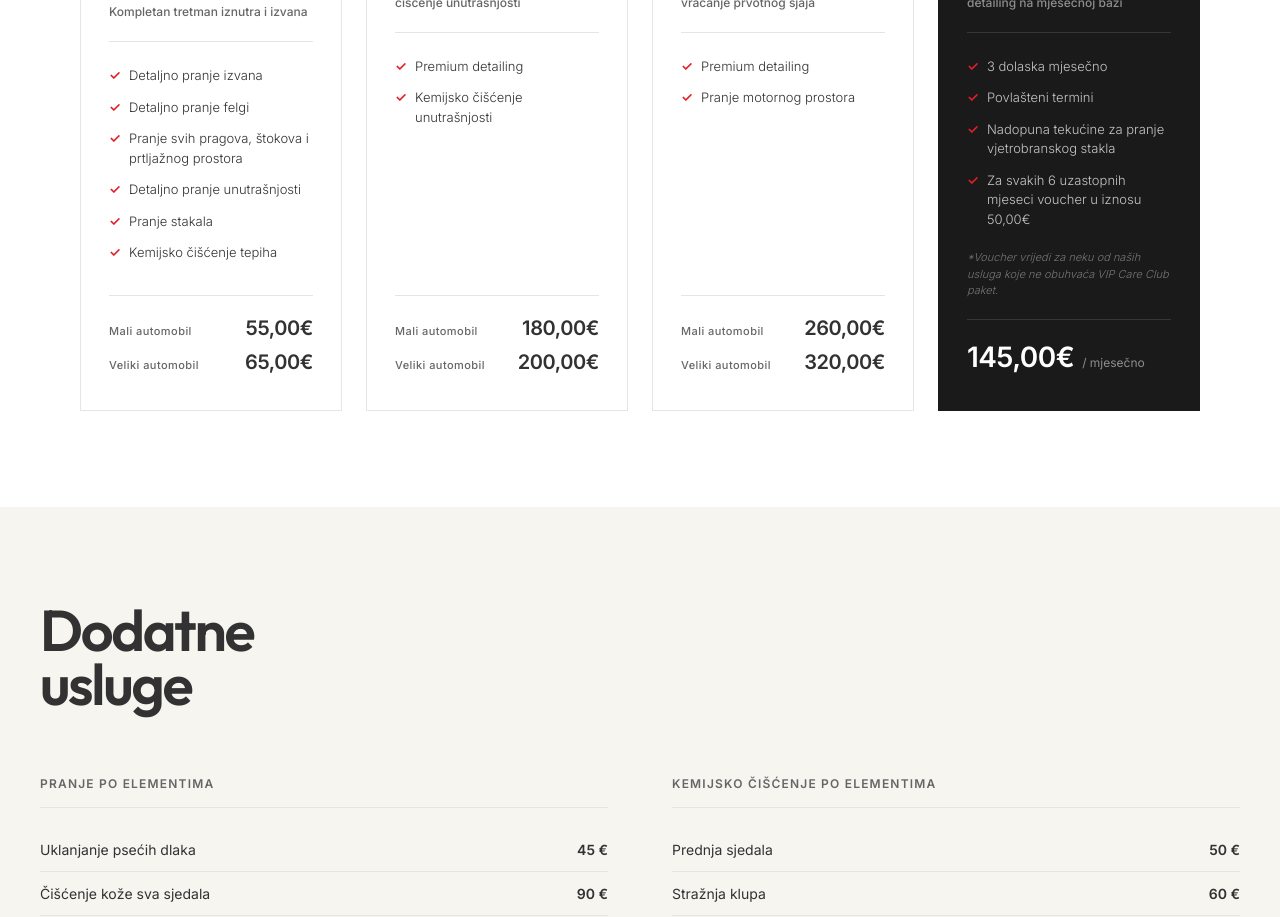
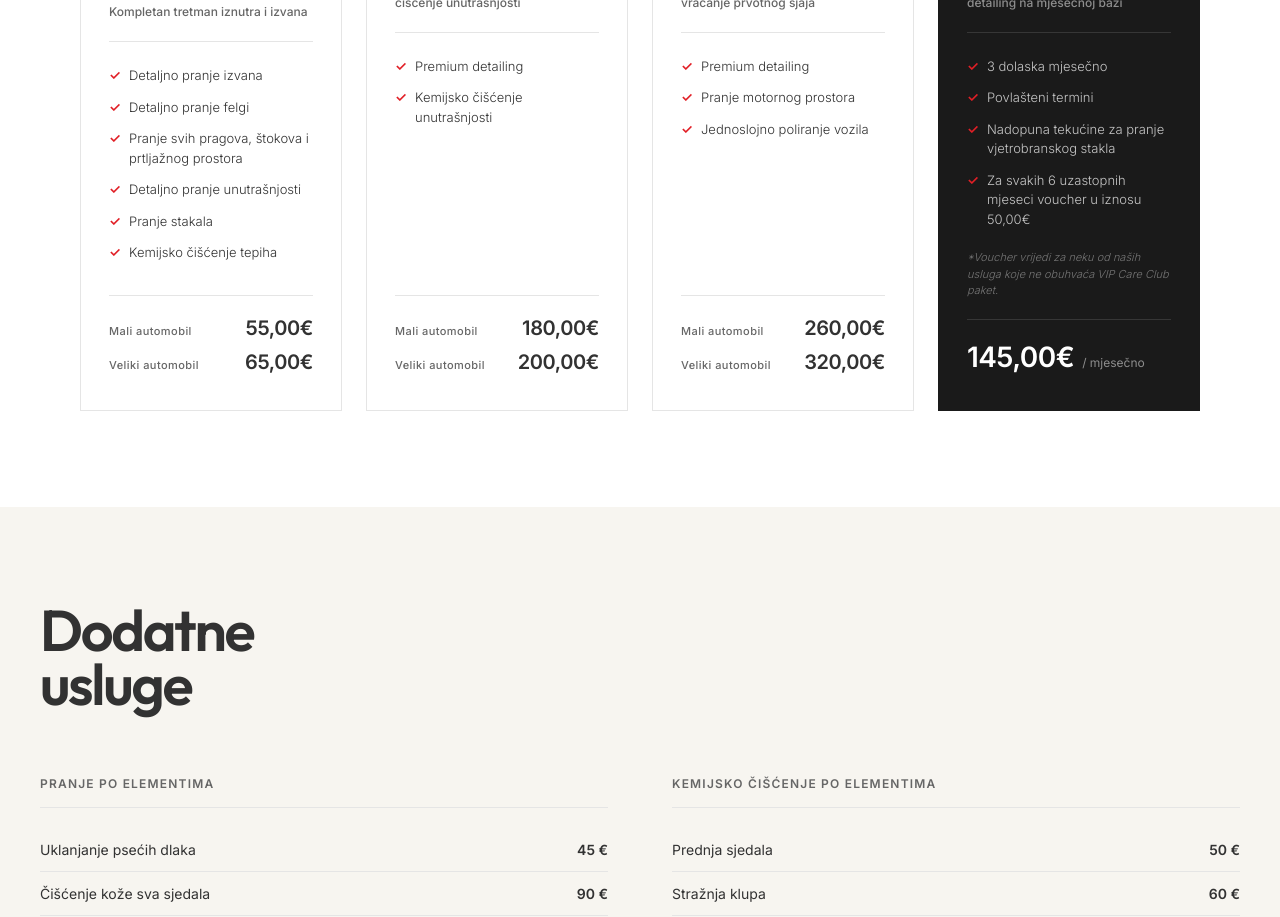
Before and after one commit to AdrianPalcic/Hangar17, a Next.js app: page /detailing in a window 1280 px wide. Shown: the part 1220-2137 px from the top of the page. Built offline with nearby package versions, Linux system fonts and the light colour scheme.

Commit message:
Add third bullet to poliranje vozila package

```diff
--- a/src/app/detailing/page.tsx
+++ b/src/app/detailing/page.tsx
@@ -50,6 +50,7 @@ const packages = [
     items: [
       'Premium detailing',
       'Pranje motornog prostora',
+      'Jednoslojno poliranje vozila',
     ],
     priceSmall: '260,00€',
     priceLarge: '320,00€',
```
